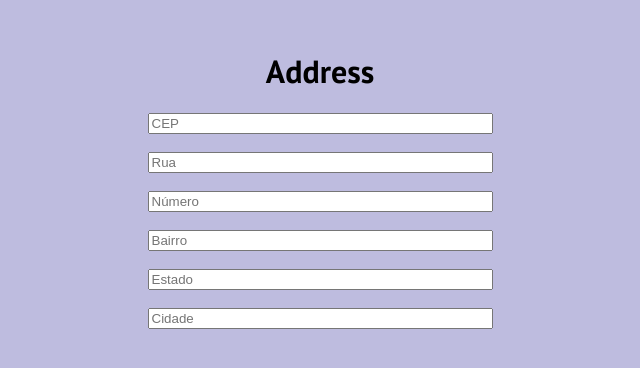
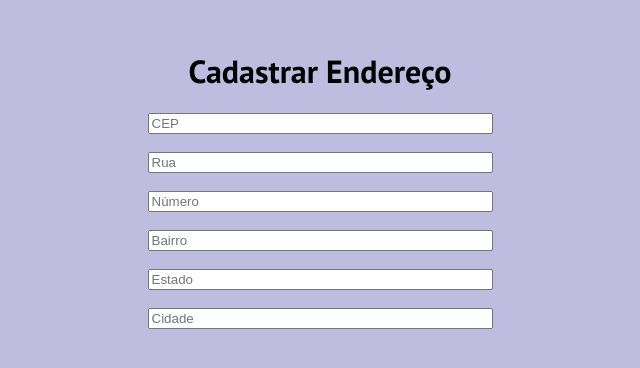
Before and after one commit to AllanSmithll/LinguagemdeScript, a website: page Desafios/apps/desafio29/index.html in a window 1280 px wide. Shown: the part 150-518 px from the top of the page, without its empty margins (320-960 px from the left). Drawn offline with Linux system fonts and the light colour scheme.

Commit message:
Desafio de API atualizado

```diff
--- a/Desafios/apps/desafio29/index.html
+++ b/Desafios/apps/desafio29/index.html
@@ -10,7 +10,7 @@
     <title>API CEP</title>
 </head>
 <body>
-    <h1>Address</h1>
+    <h1>Cadastrar Endereço</h1>
     <form method="get" action=".">
         <input type="text" name="cep" id="cep" placeholder="CEP" value="" size="40" maxlength="9"
         onblur="pesquisacep(this.value);"/>
```
